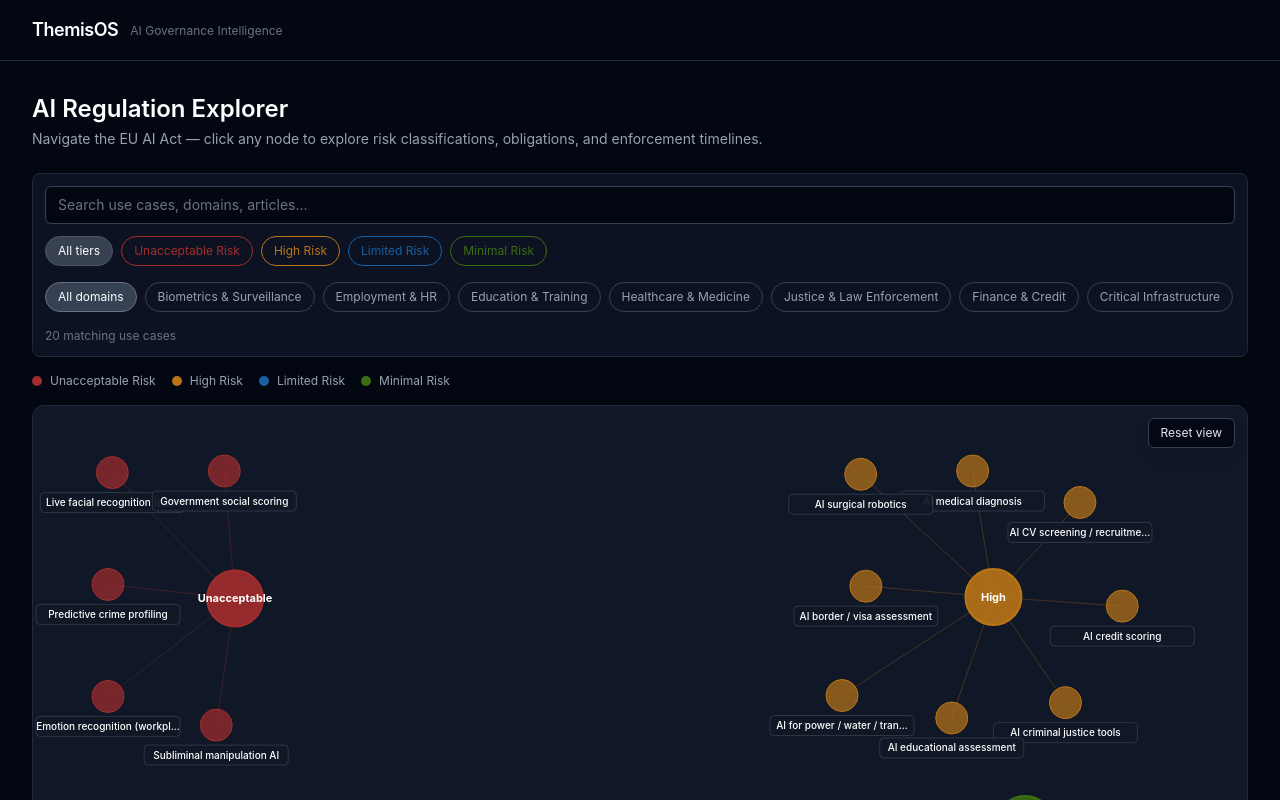
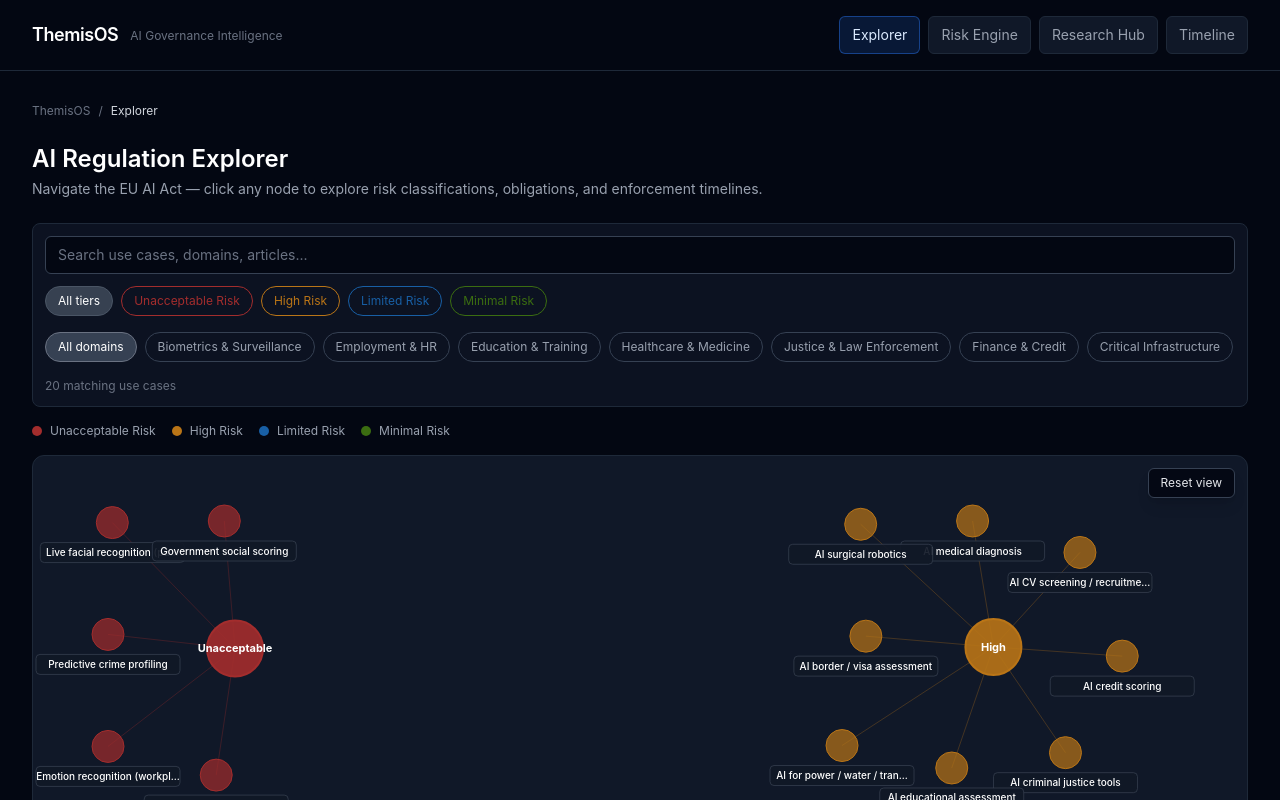
Before and after one commit to Gabriel-vr1/ThemisOS, a React (Vite) app: page / in a window 1280 px wide. Shown: the top 800 px of the page. Built offline with nearby package versions, Linux system fonts and the light colour scheme.

Commit message:
Add platform navigation shell
Description:
- Added state-based navigation for Explorer, Risk Engine, Research Hub, and Timeline
- Kept Explorer as the default active section
- Added professional placeholder pages
- Updated header and breadcrumb layout
- Preserved existing Explorer functionality

```diff
--- a/src/App.jsx
+++ b/src/App.jsx
@@ -1,14 +1,109 @@
+import { useState } from 'react'
 import Explorer from './pages/Explorer'
 
+const NAV_ITEMS = [
+  { id: 'explorer', label: 'Explorer' },
+  { id: 'risk-engine', label: 'Risk Engine' },
+  { id: 'research-hub', label: 'Research Hub' },
+  { id: 'timeline', label: 'Timeline' },
+]
+
+const PLACEHOLDERS = {
+  'risk-engine': {
+    title: 'Risk Engine',
+    eyebrow: 'Coming next',
+    description: 'A guided assessment workspace for mapping AI systems to EU AI Act risk tiers, obligations, evidence, and review steps.',
+    points: [
+      'Structured intake for AI system purpose, users, context, and deployment environment.',
+      'Risk-tier guidance linked back to Explorer classifications and article references.',
+      'Assessment outputs designed for governance review and audit preparation.',
+    ],
+  },
+  'research-hub': {
+    title: 'Research Hub',
+    eyebrow: 'Planned knowledge layer',
+    description: 'A legal intelligence workspace for collecting regulatory sources, guidance, enforcement updates, and internal research notes.',
+    points: [
+      'Curated EU AI Act references, guidance, and implementation materials.',
+      'Searchable research summaries organized by risk tier, domain, and obligation.',
+      'Space for future citations, briefings, and policy analysis workflows.',
+    ],
+  },
+  timeline: {
+    title: 'Timeline',
+    eyebrow: 'Implementation view',
+    description: 'A clear view of EU AI Act milestones, enforcement dates, and compliance windows across obligations and system categories.',
+    points: [
+      'Chronological view of key implementation and enforcement dates.',
+      'Links from deadlines to affected risk tiers, systems, and obligations.',
+      'Future filters for teams tracking readiness across multiple AI systems.',
+    ],
+  },
+}
+
+function PlaceholderPage({ page }) {
+  return (
+    <section className="rounded-xl border border-gray-800 bg-gray-900 p-6">
+      <div className="max-w-3xl">
+        <p className="text-xs font-semibold uppercase tracking-wider text-blue-400">{page.eyebrow}</p>
+        <h1 className="mt-2 text-2xl font-semibold text-white">{page.title}</h1>
+        <p className="mt-3 text-sm leading-relaxed text-gray-400">{page.description}</p>
+
+        <div className="mt-6 grid gap-3 md:grid-cols-3">
+          {page.points.map(point => (
+            <div key={point} className="rounded-lg border border-gray-800 bg-gray-950/60 p-4">
+              <p className="text-sm leading-relaxed text-gray-300">{point}</p>
+            </div>
+          ))}
+        </div>
+      </div>
+    </section>
+  )
+}
+
 function App() {
+  const [activeSection, setActiveSection] = useState('explorer')
+  const activeLabel = NAV_ITEMS.find(item => item.id === activeSection)?.label
+
   return (
     <div className="min-h-screen bg-gray-950 text-white">
-      <header className="border-b border-gray-800 px-8 py-4 flex items-center gap-3">
-        <span className="text-lg font-semibold tracking-tight text-white">ThemisOS</span>
-        <span className="text-xs text-gray-500 mt-0.5">AI Governance Intelligence</span>
+      <header className="border-b border-gray-800 px-4 py-4 sm:px-8">
+        <div className="flex flex-col gap-4 lg:flex-row lg:items-center lg:justify-between">
+          <div className="flex items-center gap-3">
+            <span className="text-lg font-semibold tracking-tight text-white">ThemisOS</span>
+            <span className="text-xs text-gray-500 mt-0.5">AI Governance Intelligence</span>
+          </div>
+
+          <nav aria-label="Primary navigation" className="flex gap-2 overflow-x-auto pb-1 lg:pb-0">
+            {NAV_ITEMS.map(item => (
+              <button
+                key={item.id}
+                onClick={() => setActiveSection(item.id)}
+                className={`shrink-0 rounded-md border px-3 py-2 text-sm transition-colors ${
+                  activeSection === item.id
+                    ? 'border-blue-500/40 bg-blue-500/15 text-blue-100'
+                    : 'border-gray-800 bg-gray-900 text-gray-400 hover:border-gray-700 hover:text-white'
+                }`}
+              >
+                {item.label}
+              </button>
+            ))}
+          </nav>
+        </div>
       </header>
-      <main className="p-8">
-        <Explorer />
+
+      <main className="p-4 sm:p-8">
+        <div className="mb-6 flex items-center gap-2 text-xs text-gray-500">
+          <span>ThemisOS</span>
+          <span>/</span>
+          <span className="text-gray-300">{activeLabel}</span>
+        </div>
+
+        {activeSection === 'explorer' ? (
+          <Explorer />
+        ) : (
+          <PlaceholderPage page={PLACEHOLDERS[activeSection]} />
+        )}
       </main>
     </div>
   )
```
